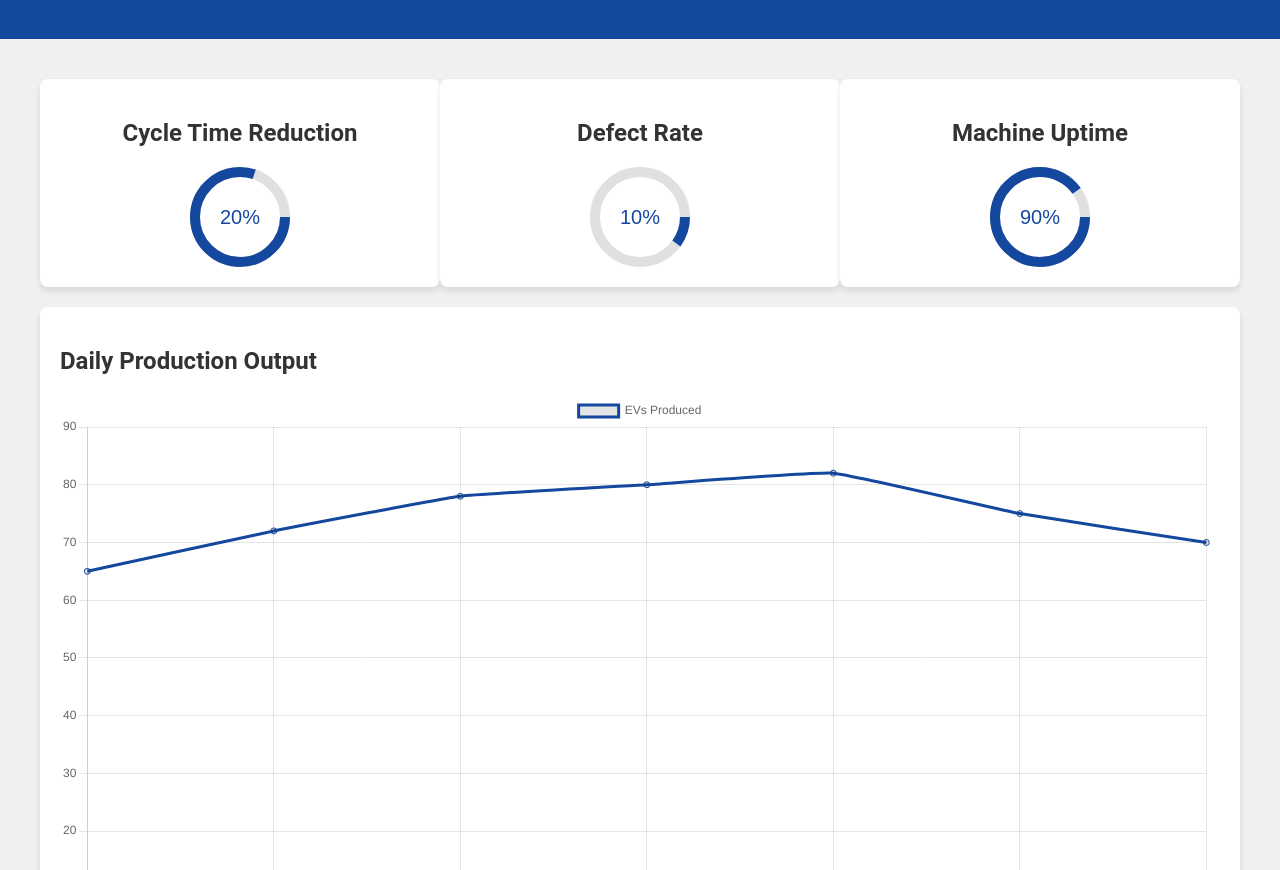
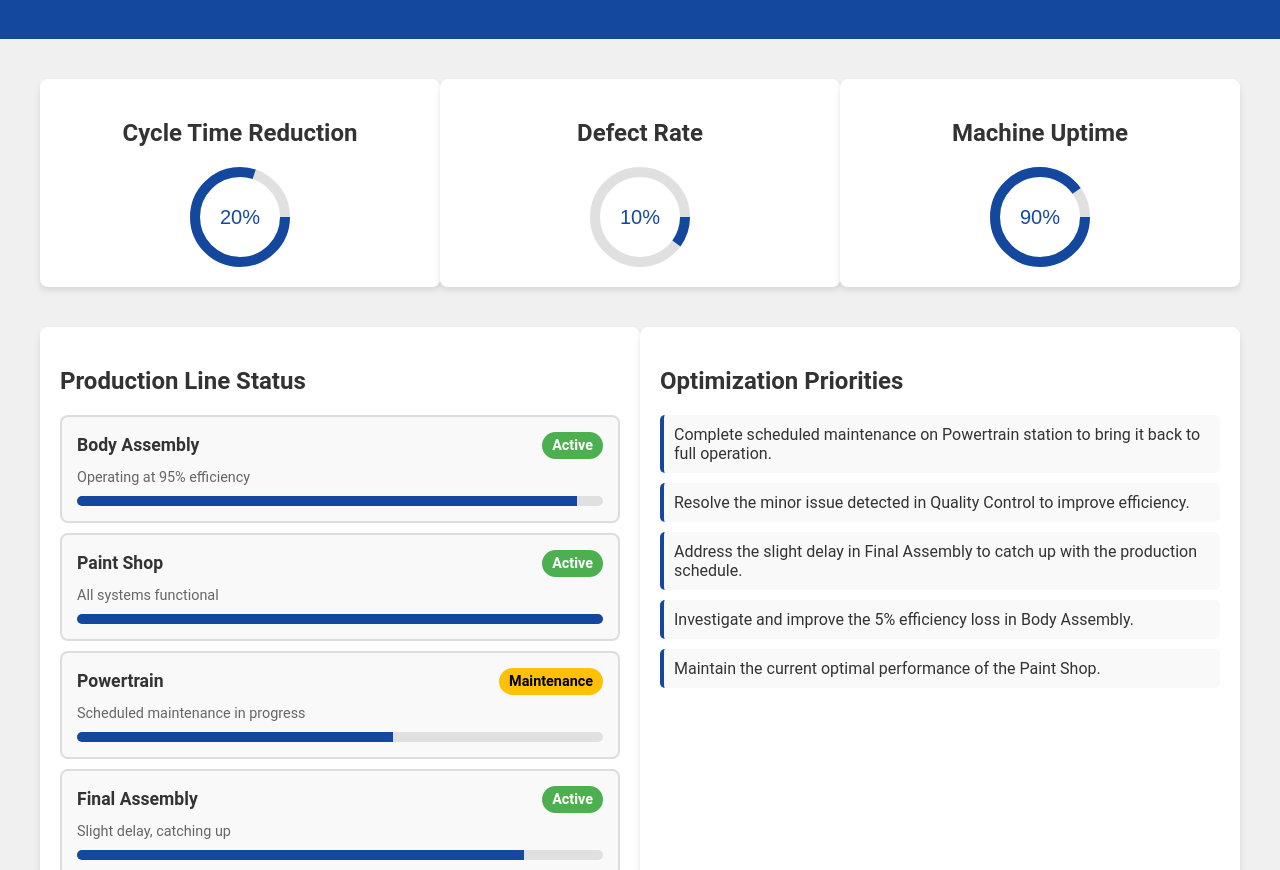
Before and after one commit to NETBOT01/dashboard, a plain HTML site: page index.html in a window 1280 px wide. Shown: the part 82-952 px from the top of the page. Drawn offline with nearby package versions, Linux system fonts and the light colour scheme.

Commit message:
Update index 1.html

```diff
--- a/index.html
+++ b/index.html
@@ -119,6 +119,14 @@
     border-radius: 5px;
     border-left: 4px solid #14489f;
   }
+  .flex-container {
+    display: flex;
+    justify-content: space-between;
+    margin-top: 20px;
+  }
+  .flex-item {
+    width: 48%;
+  }
 </style>
 <script src="https://cdn.jsdelivr.net/npm/chart.js"></script>
 </head>
@@ -162,15 +170,12 @@
         </svg>
       </div>
     </div>
-    <div class="chart-container">
-      <h2>Daily Production Output</h2>
-      <canvas id="productionChart"></canvas>
-    </div>
-    <div class="chart-container">
+    <div class="flex-container">
+      <div class="flex-item chart-container">
         <h2>Production Line Status</h2>
         <div id="production-line"></div>
       </div>
-    <div class="optimization-window">
+      <div class="flex-item optimization-window">
         <h2>Optimization Priorities</h2>
         <ul class="optimization-list">
           <li class="optimization-item">Complete scheduled maintenance on Powertrain station to bring it back to full operation.</li>
@@ -179,6 +184,11 @@
           <li class="optimization-item">Investigate and improve the 5% efficiency loss in Body Assembly.</li>
           <li class="optimization-item">Maintain the current optimal performance of the Paint Shop.</li>
         </ul>
+      </div>
+    </div>
+    <div class="chart-container">
+      <h2>Daily Production Output</h2>
+      <canvas id="productionChart"></canvas>
     </div>
   </div>
 
```
Lines whose indentation alone changed are shown as unchanged.
